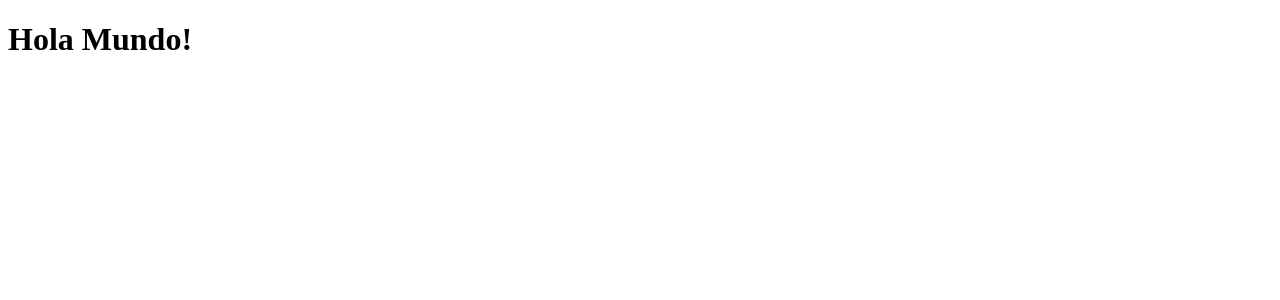
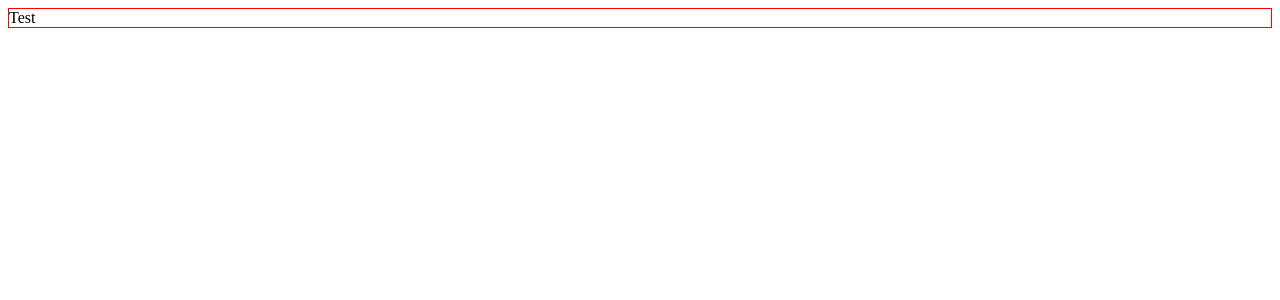
Before and after one commit to claudiogaraycochea/rakuten, a React app: page / in a window 1280 px wide. Shown: the top 300 px of the page. Built offline with nearby package versions, Linux system fonts and the light colour scheme.

Commit message:
React config

```diff
--- a/package.json
+++ b/package.json
@@ -21,8 +21,10 @@
     "@babel/preset-react": "^7.10.1",
     "babel-loader": "^8.1.0",
     "babel-plugin-transform-class-properties": "^6.24.1",
+    "css-loader": "^3.5.3",
     "html-loader": "^1.1.0",
     "html-webpack-plugin": "^4.3.0",
+    "style-loader": "^1.2.1",
     "webpack": "^4.43.0",
     "webpack-cli": "^3.3.11",
     "webpack-dev-server": "^3.11.0"
--- /dev/null
+++ b/src/app/App.js
@@ -0,0 +1,13 @@
+import React, { Suspense } from 'react';
+import '../rakutenUI/RakutenUI.css';
+// import Router from '../router/Router';
+
+function App() {
+	return (
+    <div className='App'>
+      Test
+    </div>
+	);
+}
+
+export default App;
--- a/src/index.js
+++ b/src/index.js
@@ -1,5 +1,5 @@
 import React from "react";
 import ReactDOM from "react-dom";
-import About from "./components/About";
+import App from "./app/App";
 
-ReactDOM.render(<About />, document.getElementById("app"));
+ReactDOM.render(<App />, document.getElementById("app"));
--- /dev/null
+++ b/src/rakutenUI/RakutenUI.css
@@ -0,0 +1,3 @@
+body {
+  border: 1px solid red;
+}
--- a/webpack.config.js
+++ b/webpack.config.js
@@ -27,6 +27,20 @@ module.exports = {
           },
         ],
       },
+      {
+        test: /\.css$/,
+        use: [
+          {
+            loader: "style-loader"
+          },
+          {
+            loader: "css-loader",
+            options: {
+              sourceMap: true
+            }
+          }
+        ],
+      },
     ],
   },
   plugins: [
```
Also changed, not shown: src/containers/home/Home.js (added, +11 -0 lines), src/rakutenUI/RakutenUI.js (added), 1 other file (tests, documents, lock files or other folders).
